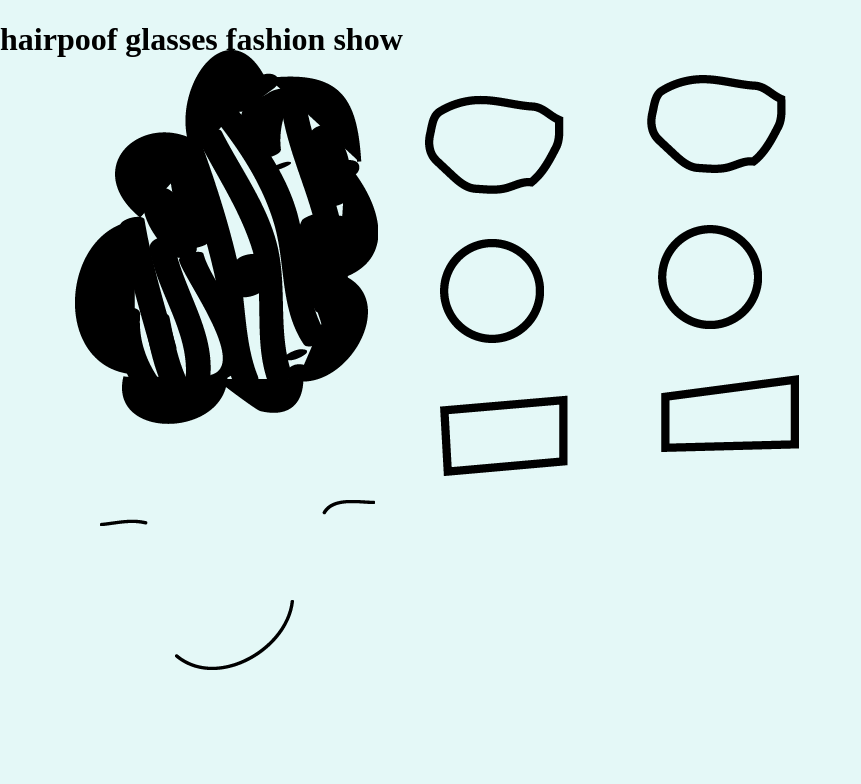
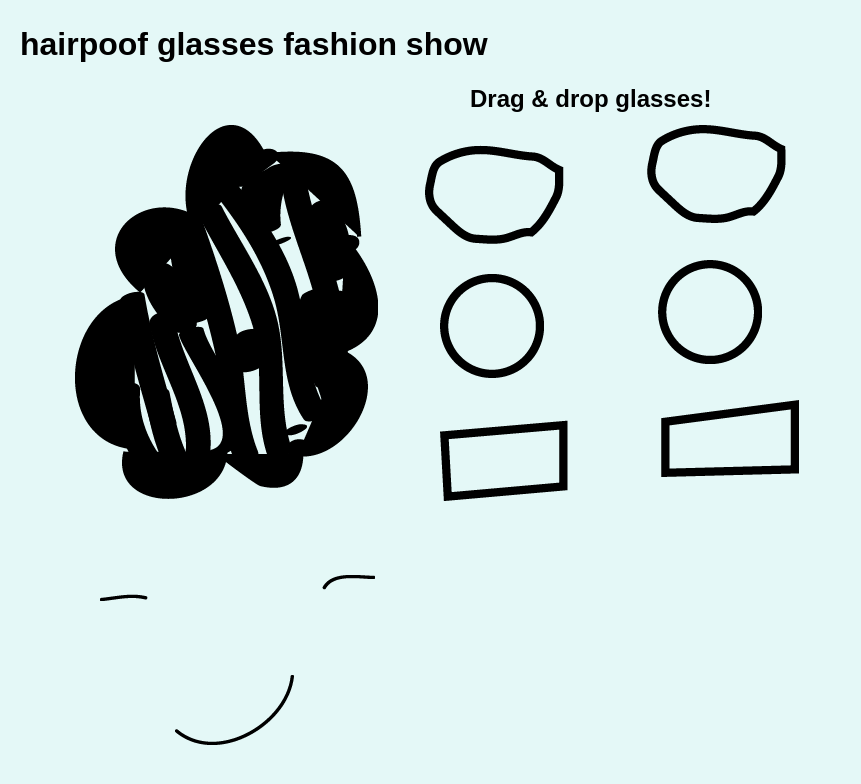
Before and after one commit to tesslins/dragAndDrop, a plain HTML site: page index.html in a window 1280 px wide. Shown: the whole page, without its empty margins (0-861 px from the left). Drawn offline with Linux system fonts and the light colour scheme.

Commit message:
add instructions

```diff
--- a/index.html
+++ b/index.html
@@ -6,19 +6,22 @@
 	<link rel="stylesheet" href="style.css">
 </head>
 <body>
-	<h1>hairpoof glasses fashion show</h1>
+	<div id="instructions">
+		<h1>hairpoof glasses fashion show</h1>
+		<h2> Drag & drop glasses!</h2>
+	</div>
 	<img draggable="true" src="images/glassesDrawn.png" alt="glassesDrawn" id="glassesDrawn"
-		style="position: absolute; left: 425px; top: 75px; z-index: 5;">
+		style="position: absolute; left: 425px; top: 125px; z-index: 5;">
 	<img draggable="true" src="images/glassesRound.png" alt="glassesRound" id="glassesRound"
-		style="position: absolute; left: 440px; top: 225px; z-index: 5;">
+		style="position: absolute; left: 440px; top: 260px; z-index: 5;">
 	<img draggable="true" src="images/glassesSquare.png" alt="glassesSquare" id="glassesSquare"
-		style="position: absolute; left: 440px; top: 375px; z-index: 5;">
+		style="position: absolute; left: 440px; top: 400px; z-index: 5;">
 	<img draggable="true" id="hair" src="images/hair.png" alt="hair"
-		style="position: absolute; left: 75px; top: 50px; z-index: 5;">
+		style="position: absolute; left: 75px; top: 125px; z-index: 5;">
 	<img draggable="true" id="eyes" src="images/eyes.png" alt="eyes"
-		style="position: absolute; left: 100px; top: 500px; z-index: 5;">
+		style="position: absolute; left: 100px; top: 575px; z-index: 5;">
 	<img draggable="true" id="smile" src="images/smile.png" alt="smile"
-		style="position: absolute; left: 175px; top: 600px; z-index: 5;">
+		style="position: absolute; left: 175px; top: 675px; z-index: 5;">
 	<script src="script.js"></script>
 </body>
 </html>
--- a/style.css
+++ b/style.css
@@ -7,6 +7,18 @@ body {
 	height: 1000px;
 }
 
+#instructions {
+	font-family: Arial, 'Helvetica Neue', Helvetica, sans-serif;
+	margin-top: 0;
+	padding-top: 5px;
+	padding-left: 20px;
+
+}
+
+h2 {
+	margin-left: 450px;
+}
+
 [draggable] {
 	cursor: move;
 }
```
